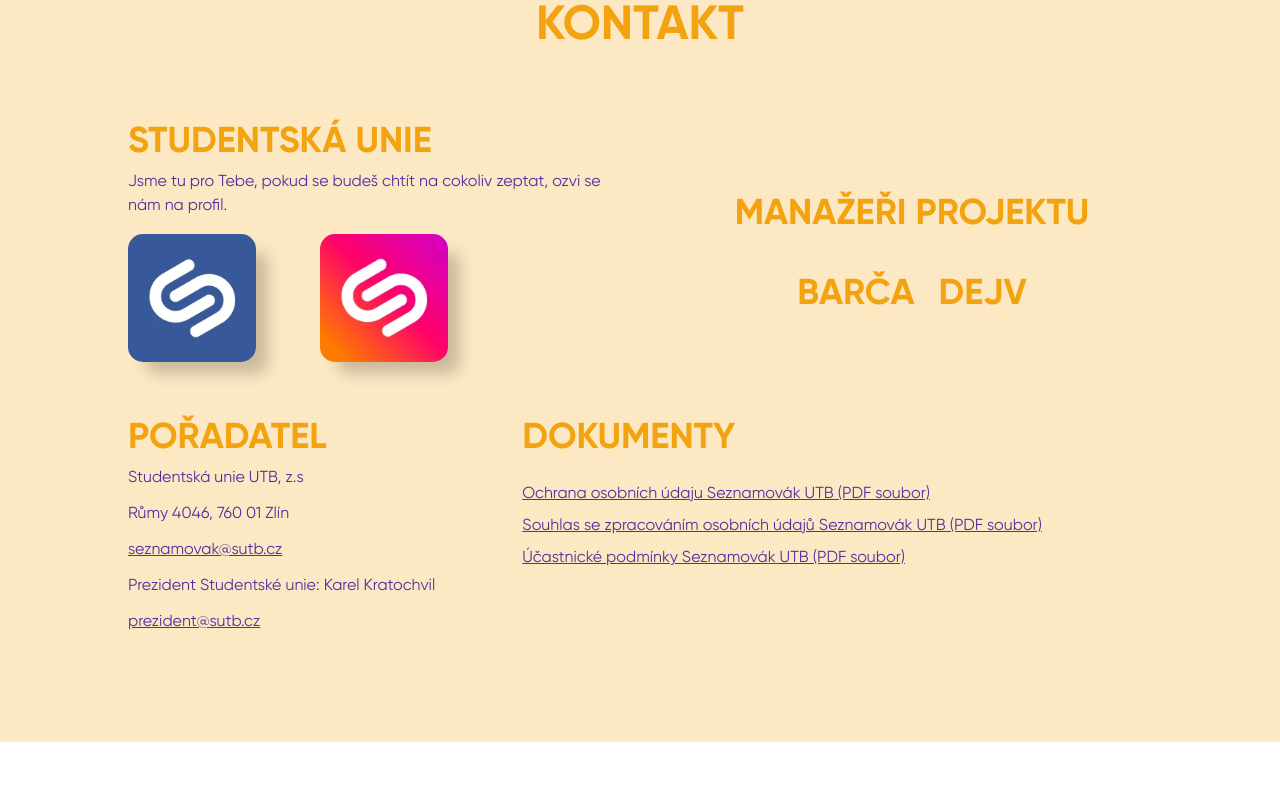
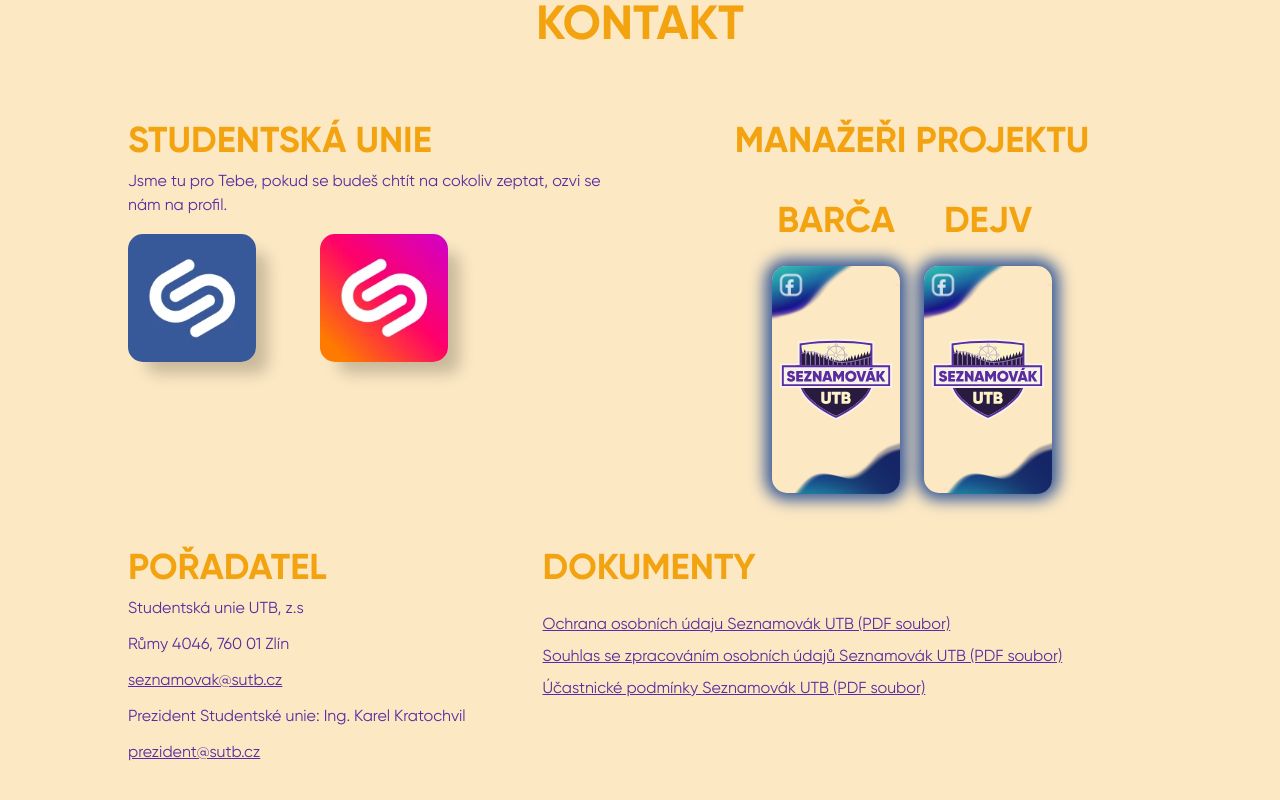
Before and after one commit to SU-UTB/web-seznamovak-fe, a React (Vite) app: page /turnus1 in a window 1280 px wide. Shown: the part 1807-2607 px from the top of the page. Before the commit the page ends 2549 px from the top, so only its background shows below. Built offline with nearby package versions, Linux system fonts and the light colour scheme.

Commit message:
Contacts edit

```diff
--- a/src/components/moleculs/ContactSocials.tsx
+++ b/src/components/moleculs/ContactSocials.tsx
@@ -1,7 +1,9 @@
 import React from 'react';
 import ContactTitle from '../atoms/ContactTitle';
-//import Link from '../atoms/Link';
-//import { AnalyticsEvents, Firebase } from '../../utils/firebase';
+import Link from '../atoms/Link';
+import { AnalyticsEvents, Firebase } from '../../utils/firebase';
+
+import logo from '../../assets/img/logo.svg'
 
 interface ContactSocialsProps {
   title: string;
@@ -18,12 +20,12 @@ interface ContactSocialsProps {
 const ContactSocials: React.FC<ContactSocialsProps> = ({
   title,
   desc,
-  /* fbLink,
+  fbLink,
   fbImg,
   fbOverlay,
-  igLink,
+  /*igLink,
   igImg,
-  igOverlay, */
+  igOverlay,*/
 }) => {
 
   return (
@@ -32,7 +34,7 @@ const ContactSocials: React.FC<ContactSocialsProps> = ({
         <ContactTitle title={title} color="" />
       </div>
       <p className="mb-4">{desc}</p>
-      {/* <div className="flex justify-center mx-auto mb-12 img-links gap-x-6 lg:justify-between lg:max-w-xs">
+      <div className="flex justify-center mx-auto mb-12 img-links gap-x-6 lg:justify-between lg:max-w-xs">
         <Link
           linkName=""
           linkTo={fbLink}
@@ -41,20 +43,31 @@ const ContactSocials: React.FC<ContactSocialsProps> = ({
           }
         >
           <div style={styles.container}>
-            <img
+            {/*<img
               src={fbImg}
               alt={`facebook: ${title}`}
               width={128}
               height={128}
               style={{ ...styles.image, boxShadow: '0px 0px 15px 7px rgba(56,89,153,1)' }}
-            />
+            />*/}
+            <div style={{
+              ...styles.image,
+              width: 128,
+              height: 227,
+              boxShadow: '0px 0px 15px 7px rgba(56,89,153,1)',
+              display: 'grid',
+              placeItems: 'center',
+              padding: '8px'
+              }}>
+                <img src={logo} alt={`Facebook: ${title}`} />
+            </div>
             <img
               src={fbOverlay}
               style={styles.overlayImage}
             />
           </div>
         </Link>
-        <Link
+        {/* <Link
           linkName=""
           linkTo={igLink}
           onClick={() =>
@@ -74,13 +87,13 @@ const ContactSocials: React.FC<ContactSocialsProps> = ({
               style={styles.overlayImage}
             />
           </div>
-        </Link>
-      </div> */}
+        </Link> */}
+      </div>
     </div>
   );
 };
 
-/* const styles = {
+const styles = {
   container: {
     position: 'relative' as 'relative',
     width: 'auto',
@@ -100,6 +113,6 @@ const ContactSocials: React.FC<ContactSocialsProps> = ({
     borderRadius: '15px',
     pointerEvents: 'none' as 'none', // Ensures the overlay image does not interfere with click events
   },
-}; */
+};
 
 export default ContactSocials;
--- a/src/components/moleculs/Organiser.tsx
+++ b/src/components/moleculs/Organiser.tsx
@@ -9,7 +9,7 @@ const Organiser = () => {
         <p className="mb-3">Studentská unie UTB, z.s</p>
         <p className="mb-3">Růmy 4046, 760 01 Zlín</p>
         <EmailLink email="seznamovak@sutb.cz" />
-        <p className="mb-3">Prezident Studentské unie: Karel Kratochvil</p>
+        <p className="mb-3">Prezident Studentské unie: Ing. Karel Kratochvil</p>
         <EmailLink email="prezident@sutb.cz" />
       </div>
     </div>
--- a/src/data/contacts.ts
+++ b/src/data/contacts.ts
@@ -24,7 +24,7 @@ export const suSocials = {
 export const managersSocials = [
   {
     name: 'Barča',
-    fbLink: 'https://www.facebook.com/sara.forejtova.9/',
+    fbLink: 'https://www.facebook.com/profile.php?id=100069335040798',
     fbImg: sarka_gif,
     fbOverlay: overlay_fb,
     igLink: 'https://www.instagram.com/sara_forejt/',
@@ -33,7 +33,7 @@ export const managersSocials = [
   },
   {
     name: 'Dejv',
-    fbLink: 'https://www.facebook.com/profile.php?id=100090846374725',
+    fbLink: 'https://www.facebook.com/david.kubis.33',
     fbImg: peta_gif,
     fbOverlay: overlay_fb,
     igLink: 'https://www.instagram.com/petasedlo/',
```
